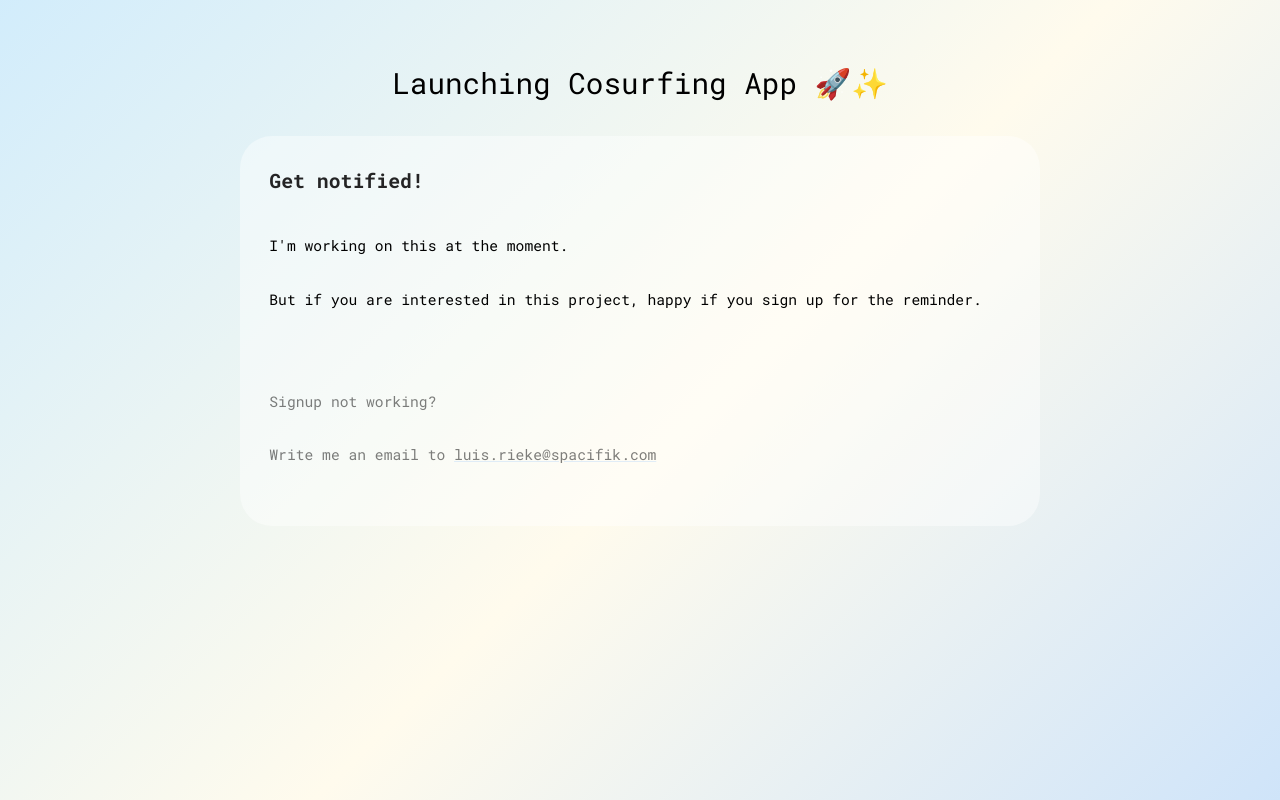
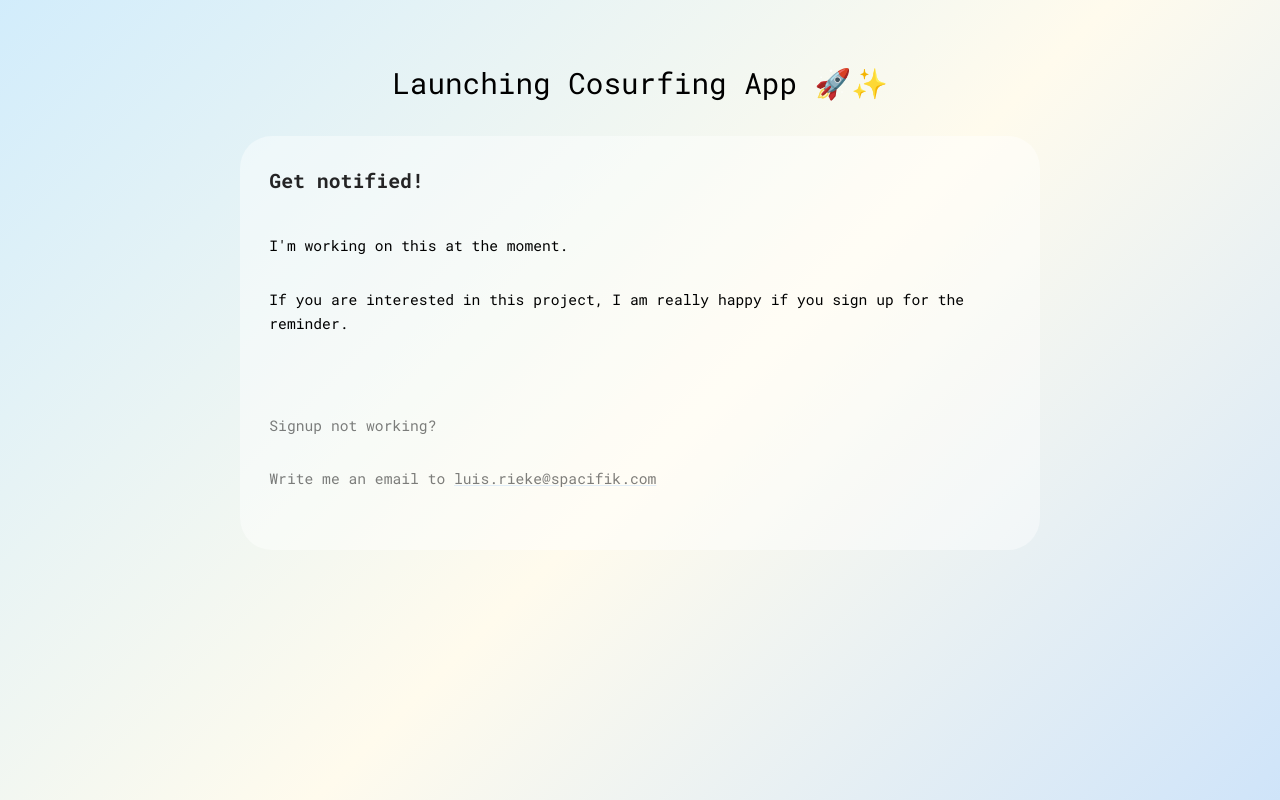
Before and after one commit to luisrieke/cosurfing-app, a plain HTML site: page launch.html in a window 1280 px wide. Drawn offline with Linux system fonts and the light colour scheme.

Commit message:
improved launch site

```diff
--- a/launch.html
+++ b/launch.html
@@ -62,7 +62,7 @@
                     <br>
 
                     <p>I'm working on this at the moment.</p>
-                    <p>But if you are interested in this project, happy if you sign up for the reminder.</p>
+                    <p>If you are interested in this project, I am really happy if you sign up for the reminder.</p>
 
                     <div class="klaviyo-form-RwZpin"></div>
 
```
